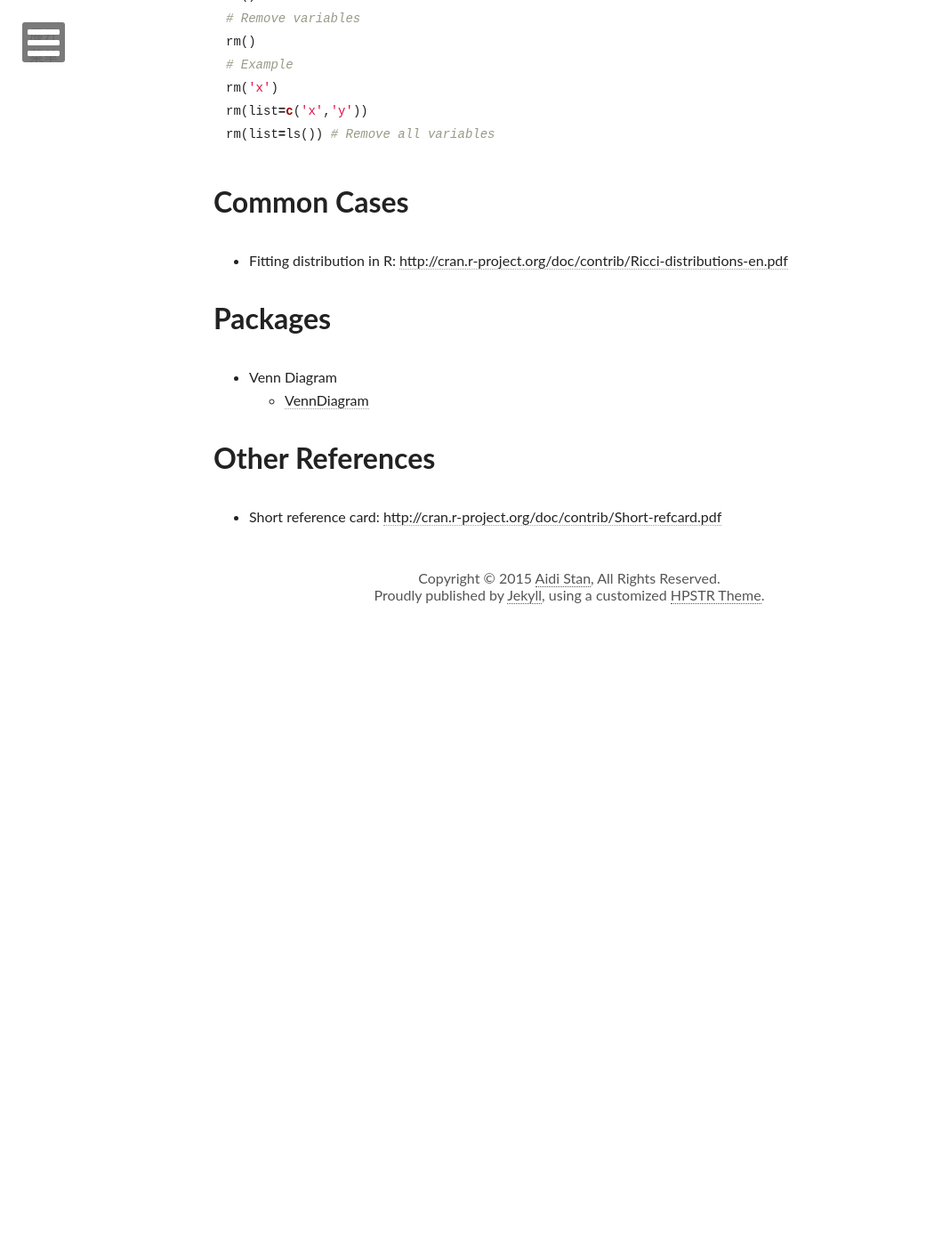
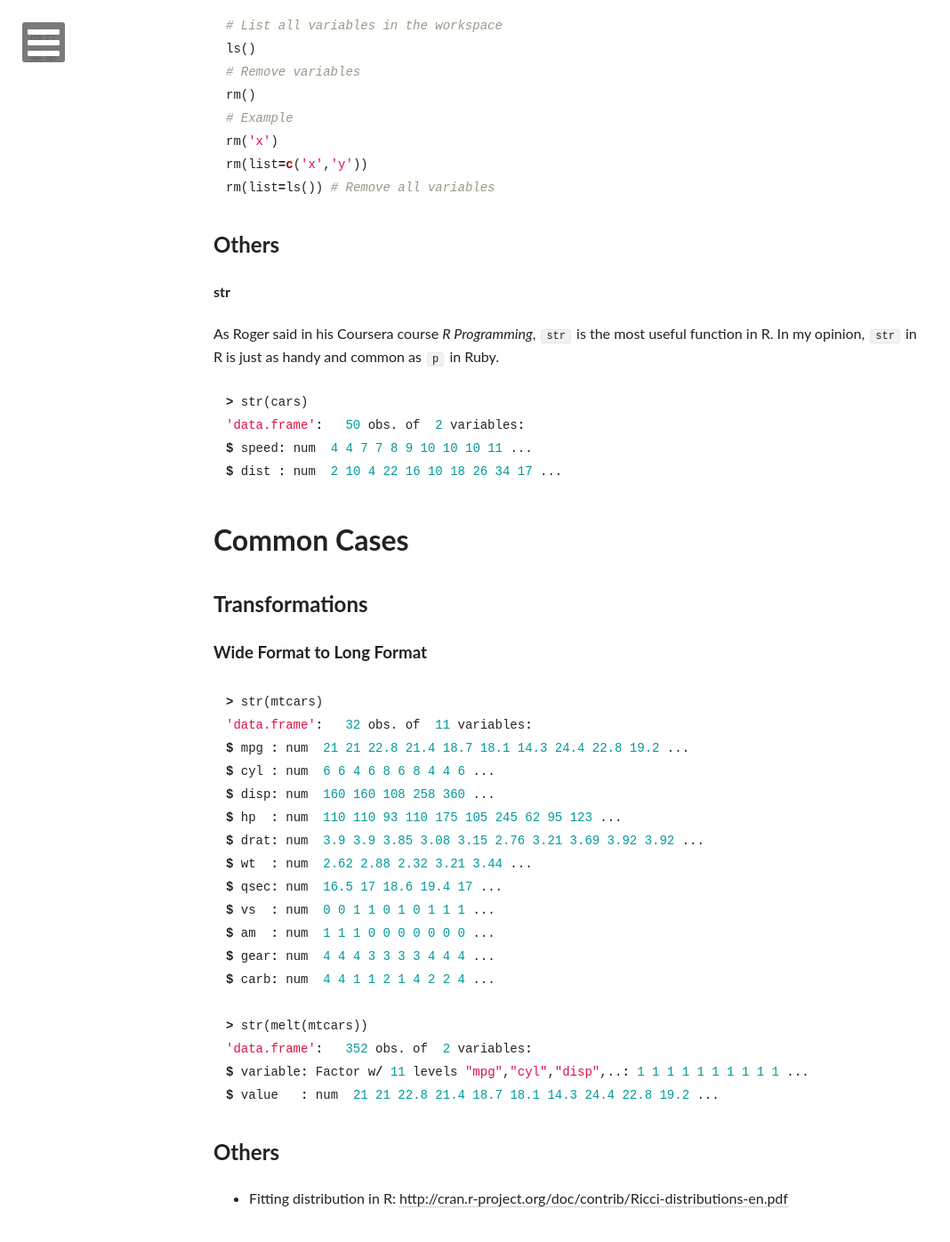
Before and after one commit to alex970448359/site-blog.aiditan.me, a Jekyll site: the page built from _notes/r.md, in a window 1280 px wide and 1400 px high, scrolled down 686 px. Shown: the top 1396 px of the window at 89% size, without its empty margins (0-1068 px from the left). Built offline with Jekyll 4.4.1, drawn with Linux system fonts in a browser that asks for light colours; nearby versions of some CDN libraries; comment, search, counter and statistics services are not loaded; before the commit the page ends 1374 px from its top, so only the background shows below that; some of the changed text lies outside the part shown.

Commit message:
Update _notes/r.md

```diff
--- a/_notes/r.md
+++ b/_notes/r.md
@@ -26,7 +28,7 @@ setwd()
 list.files()
 {% endhighlight %}
 
-#### Manipulate variables
+### Manipulate variables
 
 {% highlight R %}
 # List all variables in the workspace
@@ -39,16 +41,58 @@ rm(list=c('x','y'))
 rm(list=ls()) # Remove all variables
 {% endhighlight %}
 
+## Others
+
+#### str
+
+As Roger said in his Coursera course *R Programming*, `str` is the most useful function in R. In my opinion, `str` in R is just as handy and common as `p` in Ruby.
+
+{% highlight R %}
+> str(cars)
+'data.frame':	50 obs. of  2 variables:
+$ speed: num  4 4 7 7 8 9 10 10 10 11 ...
+$ dist : num  2 10 4 22 16 10 18 26 34 17 ...
+{% endhighlight %}
+
 
 # Common Cases
 
+## Transformations
+
+### Wide Format to Long Format
+
+{% highlight R %}
+> str(mtcars)
+'data.frame':	32 obs. of  11 variables:
+$ mpg : num  21 21 22.8 21.4 18.7 18.1 14.3 24.4 22.8 19.2 ...
+$ cyl : num  6 6 4 6 8 6 8 4 4 6 ...
+$ disp: num  160 160 108 258 360 ...
+$ hp  : num  110 110 93 110 175 105 245 62 95 123 ...
+$ drat: num  3.9 3.9 3.85 3.08 3.15 2.76 3.21 3.69 3.92 3.92 ...
+$ wt  : num  2.62 2.88 2.32 3.21 3.44 ...
+$ qsec: num  16.5 17 18.6 19.4 17 ...
+$ vs  : num  0 0 1 1 0 1 0 1 1 1 ...
+$ am  : num  1 1 1 0 0 0 0 0 0 0 ...
+$ gear: num  4 4 4 3 3 3 3 4 4 4 ...
+$ carb: num  4 4 1 1 2 1 4 2 2 4 ...
+
+> str(melt(mtcars))
+'data.frame':	352 obs. of  2 variables:
+$ variable: Factor w/ 11 levels "mpg","cyl","disp",..: 1 1 1 1 1 1 1 1 1 1 ...
+$ value   : num  21 21 22.8 21.4 18.7 18.1 14.3 24.4 22.8 19.2 ...
+{% endhighlight %}
+
+## Others
+
 - Fitting distribution in R: [http://cran.r-project.org/doc/contrib/Ricci-distributions-en.pdf](http://cran.r-project.org/doc/contrib/Ricci-distributions-en.pdf)
+
 
 # Packages
 
 - Venn Diagram
   - [VennDiagram](http://cran.r-project.org/web/packages/VennDiagram/)
 
+
 # Other References
 
 - Short reference card: [http://cran.r-project.org/doc/contrib/Short-refcard.pdf](http://cran.r-project.org/doc/contrib/Short-refcard.pdf)
```
Also changed, not shown: other parts of _notes/r.md (+5 -3 lines).
